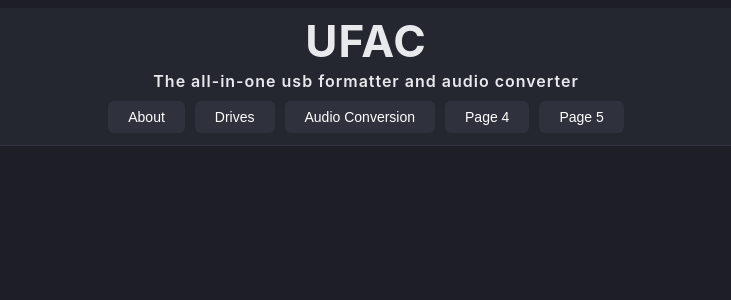
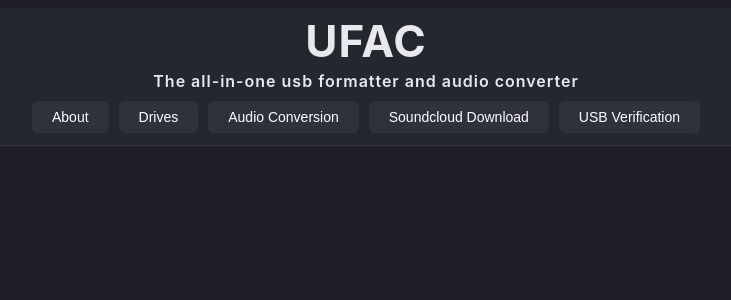
Before and after one commit to TGambs/UFAC, a React (Vite) app: page / in a window 1280 px wide. Shown: the top 300 px of the page, without its empty margins (274-1005 px from the left). Built offline with nearby package versions, Linux system fonts and the light colour scheme.

Commit message:
Final touches for v1.1

```diff
--- a/src-tauri/tauri.conf.json
+++ b/src-tauri/tauri.conf.json
@@ -12,7 +12,7 @@
   "app": {
     "windows": [
       {
-        "title": "USB Formatter & Audio Converter",
+        "title": "USB Formatter & Audio Converter v1.1",
         "width": 800,
         "height": 600
       }
--- a/src/App.tsx
+++ b/src/App.tsx
@@ -154,8 +154,8 @@ const clearSelectedFiles = () => {
           <button id="tbBt1" className={activePage === "home" ? "active" : ""} onClick={() => setActivePage("pg1")}>About</button>
           <button id="tbBt2" className={activePage === "home" ? "active" : ""} onClick={() => setActivePage("pg2")}>Drives</button>
           <button id="tbBt3" className={activePage === "home" ? "active" : ""} onClick={() => setActivePage("pg3")}>Audio Conversion</button>
-          <button id="tbBt4" className={activePage === "home" ? "active" : ""} onClick={() => setActivePage("pg4")}>Page 4</button>
-          <button id="tbBt5" className={activePage === "home" ? "active" : ""} onClick={() => setActivePage("pg5")}>Page 5</button>
+          <button id="tbBt4" className={activePage === "home" ? "active" : ""} onClick={() => setActivePage("pg4")}>Soundcloud Download</button>
+          <button id="tbBt5" className={activePage === "home" ? "active" : ""} onClick={() => setActivePage("pg5")}>USB Verification</button>
         </div>
       </div>
 
@@ -180,6 +180,9 @@ const clearSelectedFiles = () => {
           <div id="pg1Pols">
             <p>This app does not send any data externally, all data used within the app is either stored locally or not stored at all.</p>
             <p>This app utilises FFmpeg (ffmpeg.exe), licensed under GPLv3. Source available at ffmpeg.org</p>
+            <br></br>
+            <p>App created by Tom Gambro</p>
+
           </div>
         </div>
       )} {/* End of page 1 */}
@@ -308,7 +311,7 @@ const clearSelectedFiles = () => {
           {conversionResults.length > 0 && (
             <div id="pg3Results">
               {conversionResults.map((r) => (
-                <p key={r.file}>{r.file}: {r.status}</p>
+                <p key={r.file}>{r.file} : {r.status}</p>
               ))}
             </div>
           )}
@@ -316,6 +319,18 @@ const clearSelectedFiles = () => {
       )} {/* end of page 3 */}
 
 
+      {activePage === "pg4" && (
+        <div id="pg4Main">
+          <h2>Under Construction</h2>
+        </div>
+      )} {/* end of page 4 */}
+
+
+      {activePage === "pg5" && (
+        <div id="pg5Main">
+          <h2>Under Construction</h2>
+        </div>
+      )} {/* end of page 5 */}
     </main>
   );
 }
```
